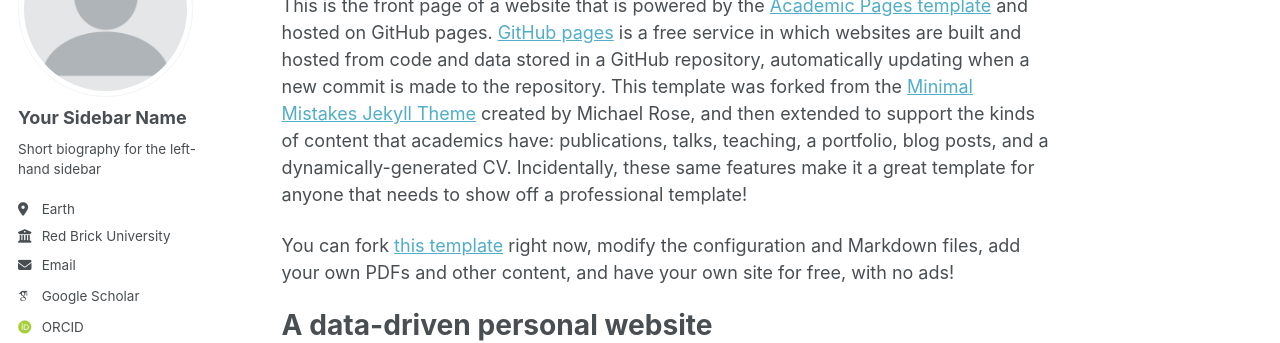
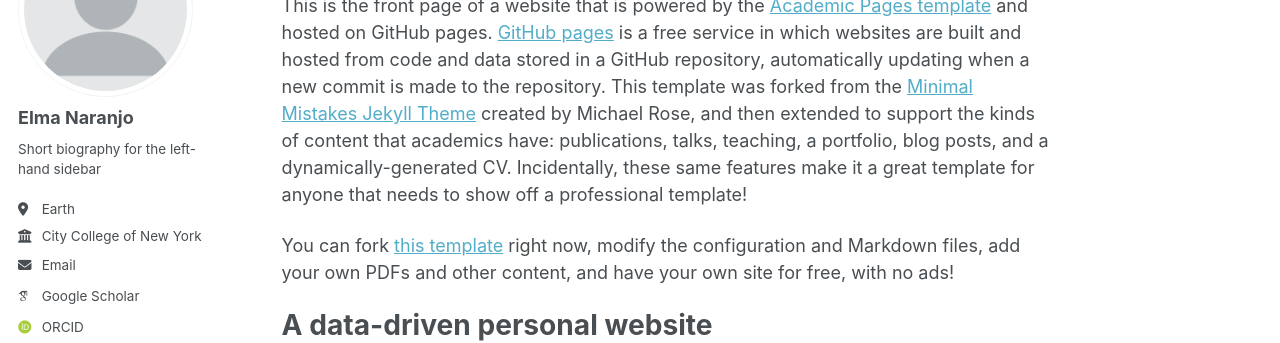
Before and after one commit to elmanaranjo/elmanaranjo2.github.io, a Jekyll site: the page built from _pages/about.md, in a window 1280 px wide. Shown: the part 179-522 px from the top of the page. Built offline with Jekyll 4.4.1, drawn with Linux system fonts in a browser that asks for light colours; some web fonts are replaced; a script bundle is joined from its source files by our own code; library files that are not in the unit come from our copies.

Commit message:
Update _config.yml

```diff
--- a/_config.yml
+++ b/_config.yml
@@ -12,7 +12,7 @@ site_theme               : "default" # The available themes options are "default
 title                    : "Elma Naranjo / Site Title"
 title_separator          : "-"
 name                     : &name "Your Name"
-description              : &description "Your Name's academic portfolio"   # Update this with a general description of your site, this is the default if not overridden by a page
+description              : &description "Elma Naranjo's academic portfolio"   # Update this with a general description of your site, this is the default if not overridden by a page
 url                      : https://academicpages.github.io # The base hostname & protocol for your site e.g. "https://[your GitHub username].github.io",
                                                            # or if you already have some other page hosted on Github then use "https://[your GitHub username].github.io/[Your Repo Name]"
 baseurl                  : "" # the subpath of your site, e.g. "/blog"
@@ -24,11 +24,11 @@ repository               : "academicpages/academicpages.github.io"
 author:
   # Biographic information
   avatar           : "profile.png"
-  name             : "Your Sidebar Name"
+  name             : "Elma Naranjo"
   pronouns         : # example: "she/her"
   bio              : "Short biography for the left-hand sidebar"
   location         : "Earth"
-  employer         : "Red Brick University"
+  employer         : "City College of New York"
   uri              : # URL
   email            : "none@example.org"
 
```
